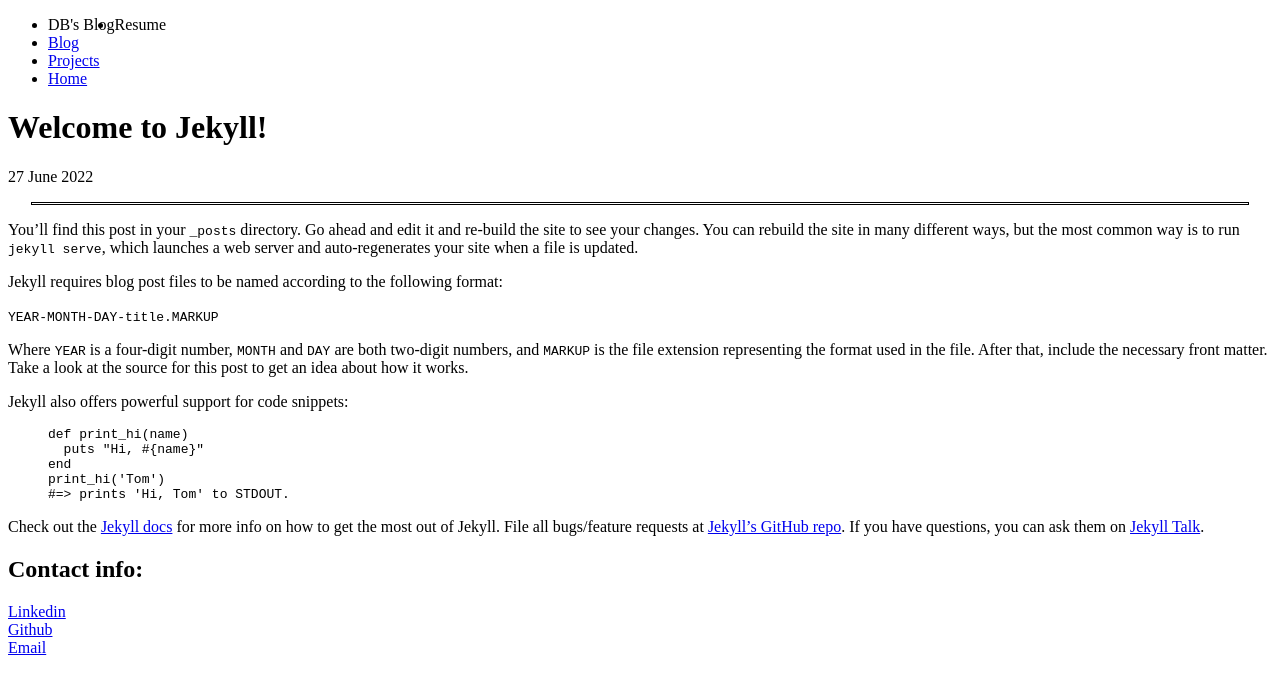
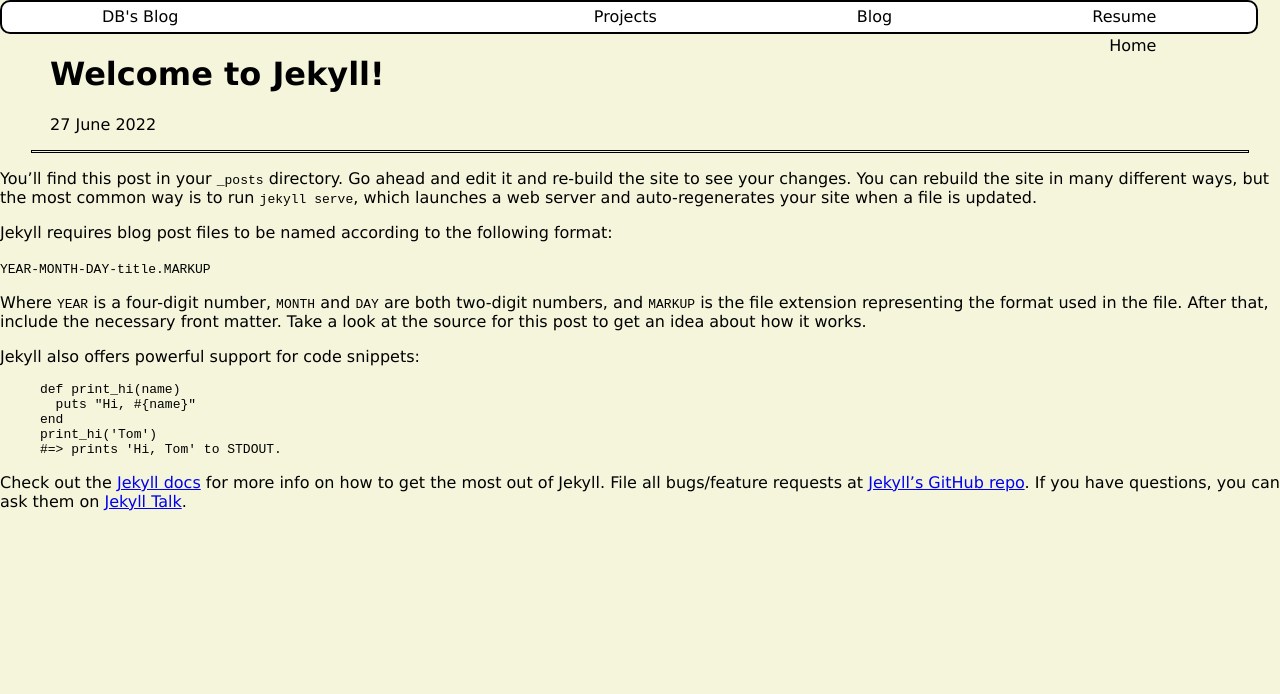
Before and after one commit to Dinhbaon/Dinhbaon.github.io, a Jekyll site: the page built from _posts/2022-06-25-welcome-to-jekyll.markdown, in a window 1280 px wide and 900 px high. Shown: the top 694 px of the window. Built offline with Jekyll 4.4.1, drawn with Linux system fonts in a browser that asks for light colours.

Commit message:
Update post.html

```diff
--- a/_layouts/post.html
+++ b/_layouts/post.html
@@ -2,7 +2,7 @@
 <html>
 <head>
     <title>{{page.title}}</title>
-    <link rel="stylesheet" href="style.css"/>
+    <link rel="stylesheet" href="/style.css"/>
     <meta charset="UTF-8"/>
     <meta name="viewport" content="width:device-width, initial scale=1.0" />
     <meta property="og:title" content="DinhBao's (DB's) personal website" />
```
